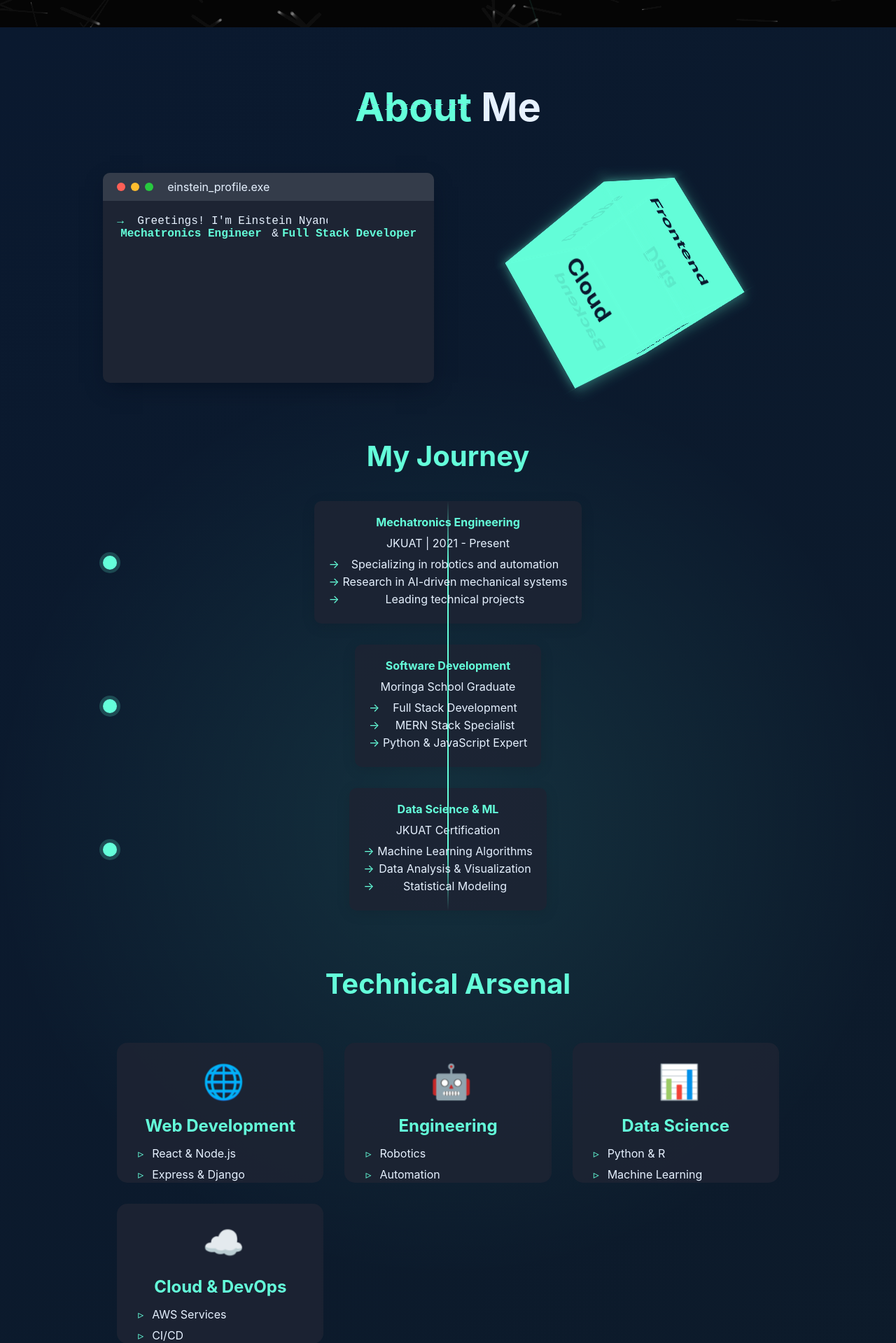
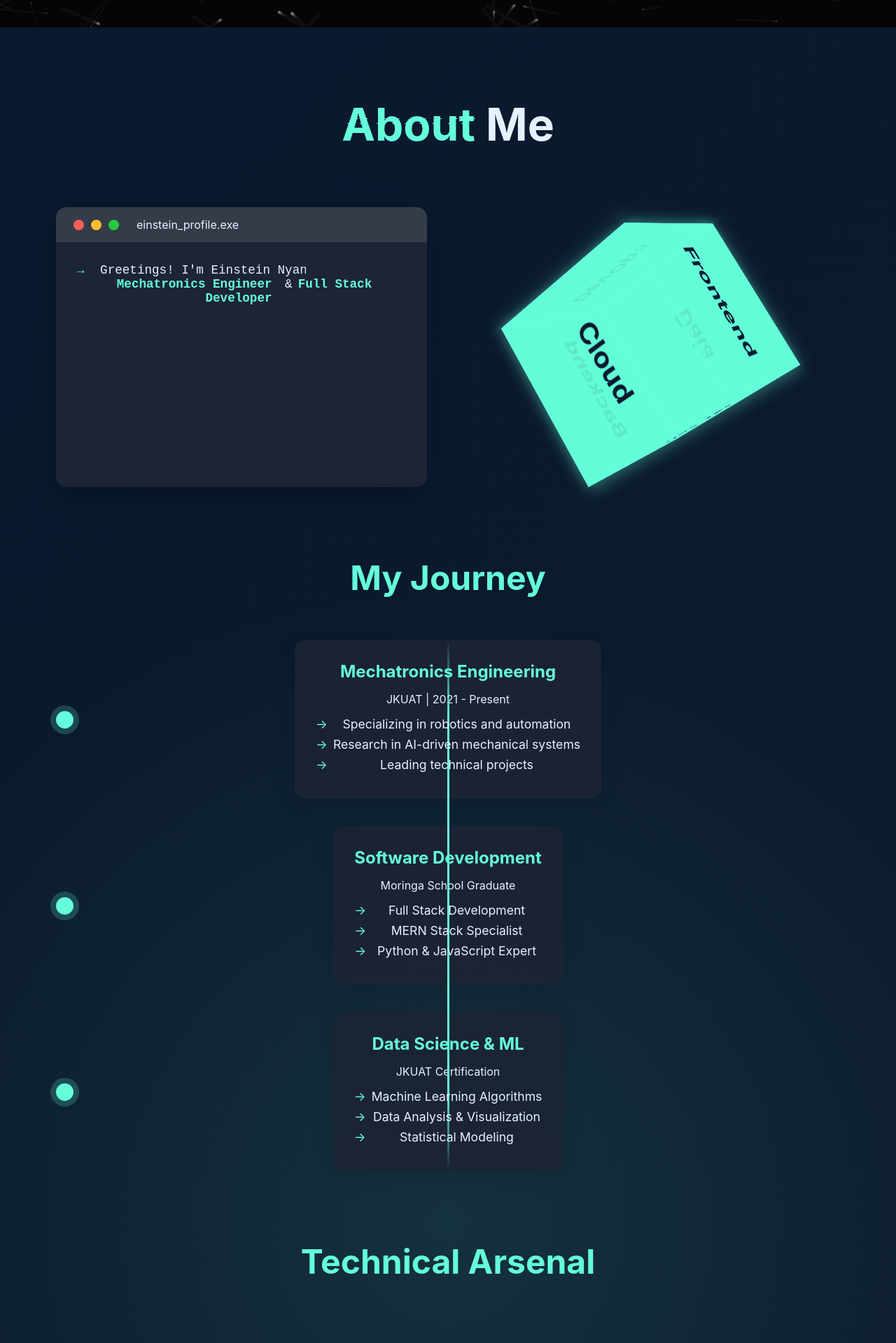
Before and after one commit to Nyandiekahh/Nyandieka-Portfolio, a React (Create React App) app: page / in a window 1280 px wide. Shown: the part 841-2760 px from the top of the page at 70% size. Built offline with nearby package versions, Linux system fonts and the light colour scheme.

Commit message:
Final commit

```diff
--- a/package.json
+++ b/package.json
@@ -8,6 +8,7 @@
     "@testing-library/user-event": "^13.5.0",
     "react": "^18.3.1",
     "react-dom": "^18.3.1",
+    "react-router-dom": "^6.27.0",
     "react-scripts": "5.0.1",
     "web-vitals": "^2.1.4"
   },
--- a/src/components/About/About.css
+++ b/src/components/About/About.css
@@ -1,8 +1,7 @@
-/* src/components/About/About.css */
 .about {
     background: linear-gradient(135deg, #0a192f 0%, #0d1b2a 100%);
     color: #e6f1ff;
-    padding: 80px 0;
+    padding: 100px 0; /* Increased padding */
     position: relative;
     overflow: hidden;
 }
@@ -19,16 +18,16 @@
 }
 
 .about-container {
-    max-width: 1200px;
+    max-width: 1400px; /* Increased from 1200px */
     margin: 0 auto;
-    padding: 0 20px;
+    padding: 0 40px; /* Increased padding */
 }
 
 /* Title Styles */
 .about-title {
-    font-size: 3.5rem;
+    font-size: 4rem; /* Increased from 3.5rem */
     text-align: center;
-    margin-bottom: 60px;
+    margin-bottom: 80px; /* Increased margin */
     position: relative;
     opacity: 0;
     transform: translateY(30px);
@@ -64,57 +63,50 @@
 }
 
 @keyframes glitch-anim-1 {
-    0% {
-      clip: rect(20px, 9999px, 21px, 0);
-    }
-    100% {
-      clip: rect(60px, 9999px, 61px, 0);
-    }
+    0% { clip: rect(20px, 9999px, 21px, 0); }
+    100% { clip: rect(60px, 9999px, 61px, 0); }
 }
 
 @keyframes glitch-anim-2 {
-    0% {
-      clip: rect(30px, 9999px, 31px, 0);
-    }
-    100% {
-      clip: rect(70px, 9999px, 71px, 0);
-    }
+    0% { clip: rect(30px, 9999px, 31px, 0); }
+    100% { clip: rect(70px, 9999px, 71px, 0); }
 }
 
 /* Grid Layout */
 .about-grid {
     display: grid;
     grid-template-columns: 1fr 1fr;
-    gap: 40px;
-    margin-bottom: 60px;
+    gap: 60px; /* Increased gap */
+    margin-bottom: 80px; /* Increased margin */
 }
 
 /* Terminal Effect */
 .about-text-container {
     background: #1d2433;
-    border-radius: 10px;
+    border-radius: 15px; /* Increased radius */
     overflow: hidden;
-    box-shadow: 0 10px 30px -10px rgba(2, 12, 27, 0.7);
+    box-shadow: 0 15px 40px -10px rgba(2, 12, 27, 0.7); /* Enhanced shadow */
     opacity: 0;
     transform: translateX(-30px);
+    min-height: 300px; /* Added minimum height */
 }
 
 .terminal-header {
     background: #343c4a;
-    padding: 10px 20px;
+    padding: 15px 25px; /* Increased padding */
     display: flex;
     align-items: center;
 }
 
 .terminal-buttons {
     display: flex;
-    gap: 8px;
-    margin-right: 20px;
+    gap: 10px; /* Increased gap */
+    margin-right: 25px; /* Increased margin */
 }
 
 .terminal-buttons span {
-    width: 12px;
-    height: 12px;
+    width: 15px; /* Increased size */
+    height: 15px; /* Increased size */
     border-radius: 50%;
 }
 
@@ -123,8 +115,9 @@
 .terminal-buttons span:nth-child(3) { background: #27c93f; }
 
 .terminal-content {
-    padding: 20px;
+    padding: 30px; /* Increased padding */
     font-family: 'Fira Code', monospace;
+    font-size: 1.1rem; /* Increased font size */
 }
 
 .typing-effect {
@@ -147,19 +140,19 @@
 
 .terminal-prompt {
     color: #64ffda;
-    margin-right: 10px;
+    margin-right: 12px; /* Increased margin */
 }
 
 .highlight {
     color: #64ffda;
     font-weight: bold;
-    margin: 0 5px;
+    margin: 0 8px; /* Increased margin */
 }
 
 /* 3D Rotating Cube */
 .skills-showcase {
     perspective: 1000px;
-    height: 300px;
+    height: 400px; /* Increased height */
     display: flex;
     align-items: center;
     justify-content: center;
@@ -168,8 +161,8 @@
 }
 
 .rotating-cube {
-    width: 200px;
-    height: 200px;
+    width: 250px; /* Increased size */
+    height: 250px; /* Increased size */
     position: relative;
     transform-style: preserve-3d;
     animation: rotate 20s infinite linear;
@@ -177,25 +170,25 @@
 
 .cube-face {
     position: absolute;
-    width: 200px;
-    height: 200px;
+    width: 250px; /* Increased size */
+    height: 250px; /* Increased size */
     display: flex;
     align-items: center;
     justify-content: center;
-    font-size: 2rem;
+    font-size: 2.5rem; /* Increased font size */
     font-weight: bold;
     color: #0a192f;
     background: rgba(100, 255, 218, 0.9);
-    border: 2px solid #64ffda;
-    box-shadow: 0 0 20px rgba(100, 255, 218, 0.3);
+    border: 3px solid #64ffda; /* Increased border */
+    box-shadow: 0 0 25px rgba(100, 255, 218, 0.3); /* Enhanced shadow */
 }
 
-  .front  { transform: translateZ(100px); }
-  .back   { transform: rotateY(180deg) translateZ(100px); }
-  .right  { transform: rotateY(90deg) translateZ(100px); }
-  .left   { transform: rotateY(-90deg) translateZ(100px); }
-  .top    { transform: rotateX(90deg) translateZ(100px); }
-  .bottom { transform: rotateX(-90deg) translateZ(100px); }
+.front  { transform: translateZ(125px); }
+.back   { transform: rotateY(180deg) translateZ(125px); }
+.right  { transform: rotateY(90deg) translateZ(125px); }
+.left   { transform: rotateY(-90deg) translateZ(125px); }
+.top    { transform: rotateX(90deg) translateZ(125px); }
+.bottom { transform: rotateX(-90deg) translateZ(125px); }
 
 @keyframes rotate {
     from { transform: rotateX(0) rotateY(0) rotateZ(0); }
@@ -204,7 +197,7 @@
 
 /* Timeline */
 .journey-timeline {
-    margin: 80px 0;
+    margin: 100px 0; /* Increased margin */
     opacity: 0;
     transform: translateY(30px);
 }
@@ -212,14 +205,16 @@
 .timeline-title {
     text-align: center;
     color: #64ffda;
-    font-size: 2.5rem;
-    margin-bottom: 40px;
+    font-size: 3rem; /* Increased font size */
+    margin-bottom: 60px; /* Increased margin */
 }
 
 .timeline-grid {
     display: grid;
-    gap: 30px;
+    gap: 40px; /* Increased gap */
     position: relative;
+    max-width: 1200px; /* Added max-width */
+    margin: 0 auto;
 }
 
 .timeline-grid::before {
@@ -228,7 +223,7 @@
     left: calc(50% - 1px);
     top: 0;
     height: 100%;
-    width: 2px;
+    width: 3px; /* Increased width */
     background: linear-gradient(180deg,
       transparent 0%,
       #64ffda 15%,
@@ -240,53 +235,56 @@
 .timeline-item {
     display: grid;
     grid-template-columns: 1fr auto 1fr;
-    gap: 20px;
+    gap: 30px; /* Increased gap */
     align-items: center;
 }
 
 .timeline-dot {
-    width: 20px;
-    height: 20px;
+    width: 25px; /* Increased size */
+    height: 25px; /* Increased size */
     background: #64ffda;
     border-radius: 50%;
     position: relative;
     z-index: 1;
-    box-shadow: 0 0 0 5px rgba(100, 255, 218, 0.2);
+    box-shadow: 0 0 0 8px rgba(100, 255, 218, 0.2); /* Enhanced shadow */
     transition: all 0.3s ease;
 }
 
 .timeline-item:hover .timeline-dot {
     transform: scale(1.3);
-    box-shadow: 0 0 0 8px rgba(100, 255, 218, 0.2);
+    box-shadow: 0 0 0 12px rgba(100, 255, 218, 0.2);
 }
 
 .timeline-content {
     background: rgba(29, 36, 51, 0.9);
-    padding: 20px;
-    border-radius: 10px;
-    box-shadow: 0 4px 20px rgba(0, 0, 0, 0.1);
+    padding: 30px; /* Increased padding */
+    border-radius: 15px; /* Increased radius */
+    box-shadow: 0 8px 30px rgba(0, 0, 0, 0.1);
     transition: all 0.3s ease;
+    max-width: 500px; /* Added max-width */
 }
 
 .timeline-content:hover {
     transform: translateY(-5px);
-    box-shadow: 0 8px 30px rgba(100, 255, 218, 0.2);
+    box-shadow: 0 12px 40px rgba(100, 255, 218, 0.2);
 }
 
 .timeline-content h4 {
     color: #64ffda;
-    margin-bottom: 10px;
+    margin-bottom: 15px;
+    font-size: 1.5rem; /* Increased font size */
 }
 
 .timeline-content ul {
     list-style: none;
-    margin-top: 10px;
+    margin-top: 15px;
 }
 
 .timeline-content ul li {
-    margin: 5px 0;
-    padding-left: 20px;
+    margin: 8px 0;
+    padding-left: 25px; /* Increased padding */
     position: relative;
+    font-size: 1.1rem; /* Increased font size */
 }
 
 .timeline-content ul li::before {
@@ -298,7 +296,7 @@
 
 /* Tech Stack Cards */
 .tech-stack {
-    margin: 80px 0;
+    margin: 100px 0; /* Increased margin */
     opacity: 0;
     transform: translateY(30px);
 }
@@ -306,25 +304,30 @@
 .tech-stack h3 {
     text-align: center;
     color: #64ffda;
-    font-size: 2.5rem;
-    margin-bottom: 40px;
+    font-size: 3rem; /* Increased font size */
+    margin-bottom: 60px; /* Increased margin */
 }
 
 .tech-cards {
     display: grid;
-    grid-template-columns: repeat(auto-fit, minmax(250px, 1fr));
-    gap: 30px;
-    padding: 20px;
+    grid-template-columns: repeat(auto-fit, minmax(300px, 1fr)); /* Increased minmax */
+    gap: 40px; /* Increased gap */
+    padding: 30px; /* Increased padding */
+    max-width: 1400px; /* Added max-width */
+    margin: 0 auto;
 }
 
 .tech-card {
     background: rgba(29, 36, 51, 0.9);
-    border-radius: 15px;
-    padding: 30px;
+    border-radius: 20px; /* Increased radius */
+    padding: 40px; /* Increased padding */
     text-align: center;
     transition: all 0.3s cubic-bezier(0.25, 0.8, 0.25, 1);
     position: relative;
-    overflow: hidden;
+    min-height: 350px; /* Added minimum height */
+    display: flex;
+    flex-direction: column;
+    justify-content: space-between;
 }
 
 .tech-card::before {
@@ -337,11 +340,12 @@
     background: linear-gradient(135deg, rgba(100, 255, 218, 0.1) 0%, transparent 100%);
     opacity: 0;
     transition: opacity 0.3s ease;
+    border-radius: 20px;
 }
 
 .tech-card:hover {
-    transform: translateY(-10px);
-    box-shadow: 0 15px 30px rgba(0, 0, 0, 0.3);
+    transform: translateY(-15px); /* Increased transform */
+    box-shadow: 0 20px 40px rgba(0, 0, 0, 0.3);
 }
 
 .tech-card:hover::before {
@@ -349,36 +353,28 @@
 }
 
 .card-icon {
-    font-size: 3rem;
-    margin-bottom: 20px;
+    font-size: 4rem; /* Increased font size */
+    margin-bottom: 25px; /* Increased margin */
     display: inline-block;
     animation: float 3s ease-in-out infinite;
 }
 
-  @keyframes float {
-    0%, 100% {
-      transform: translateY(0);
-    }
-    50% {
-      transform: translateY(-10px);
-    }
-  }
-
 .tech-card h4 {
     color: #64ffda;
-    margin-bottom: 15px;
-    font-size: 1.5rem;
+    margin-bottom: 20px; /* Increased margin */
+    font-size: 1.8rem; /* Increased font size */
 }
 
 .tech-card ul {
     list-style: none;
     padding: 0;
     text-align: left;
+    font-size: 1.1rem; /* Increased font size */
 }
 
 .tech-card ul li {
-    margin: 10px 0;
-    padding-left: 20px;
+    margin: 12px 0; /* Increased margin */
+    padding-left: 25px; /* Increased padding */
     position: relative;
 }
 
@@ -387,11 +383,12 @@
     position: absolute;
     left: 0;
     color: #64ffda;
+    font-size: 1.2rem; /* Increased font size */
 }
 
 /* Achievements Section */
 .achievements {
-    margin-top: 80px;
+    margin-top: 100px; /* Increased margin */
     opacity: 0;
     transform: translateY(30px);
 }
@@ -399,26 +396,32 @@
 .achievements h3 {
     text-align: center;
     color: #64ffda;
-    font-size: 2.5rem;
-    margin-bottom: 40px;
+    font-size: 3rem; /* Increased font size */
+    margin-bottom: 60px; /* Increased margin */
 }
 
 .achievement-cards {
     display: flex;
     justify-content: center;
-    gap: 30px;
+    gap: 40px; /* Increased gap */
     flex-wrap: wrap;
+    max-width: 1400px; /* Added max-width */
+    margin: 0 auto;
 }
 
 .achievement-card {
     background: rgba(29, 36, 51, 0.9);
-    border-radius: 10px;
-    padding: 20px;
-    width: 300px;
+    border-radius: 15px; /* Increased radius */
+    padding: 30px; /* Increased padding */
+    width: 350px; /* Increased width */
+    min-height: 200px; /* Added minimum height */
     text-align: center;
     transition: all 0.3s ease;
     position: relative;
     overflow: hidden;
+    display: flex;
+    flex-direction: column;
+    justify-content: center;
 }
 
 .achievement-card::after {
@@ -433,32 +436,16 @@
     transition: all 0.8s;
 }
 
-  .achievement-card:hover::after {
-    transform: rotate(45deg) translate(50%, 50%);
-  }
-
 .achievement-card:hover {
-    transform: translateY(-5px);
-    box-shadow: 0 10px 20px rgba(0, 0, 0, 0.2);
+    transform: translateY(-10px);
+    box-shadow: 0 15px 30px rgba(0, 0, 0, 0.2);
 }
 
 .achievement-icon {
-    font-size: 2.5rem;
-    margin-bottom: 15px;
+    font-size: 3rem; /* Increased font size */
+    margin-bottom: 20px; /* Increased margin */
     display: inline-block;
     animation: pulse 2s infinite;
-  }
-
-  @keyframes pulse {
-    0% {
-      transform: scale(1);
-    }
-    50% {
-      transform: scale(1.1);
-    }
-    100% {
-      transform: scale(1);
-    }
 }
 
 /* Animation Classes */
@@ -473,67 +460,24 @@
     transform: translateY(0);
 }
 
-  /* Responsive Design */
-  @media screen and (max-width: 1024px) {
-    .about-grid {
-      grid-template-columns: 1fr;
+/* Animations */
+@keyframes pulse {
+    0% { transform: scale(1); }
+    50% { transform: scale(1.1); }
+    100% { transform: scale(1); }
 }
 
-    .skills-showcase {
-      height: 200px;
+@keyframes float {
+    0%, 100% { transform: translateY(0); }
+    50% { transform: translateY(-15px); } /* Increased float distance */
 }
 
-    .rotating-cube {
-      width: 150px;
-      height: 150px;
-    }
-
-    .cube-face {
-      width: 150px;
-      height: 150px;
-      font-size: 1.5rem;
-    }
-  }
-
-  @media screen and (max-width: 768px) {
-    .about-title {
-      font-size: 2.5rem;
-    }
-
-    .timeline-grid::before {
-      left: 20px;
-    }
-
-    .timeline-item {
-      grid-template-columns: auto 1fr;
-      gap: 10px;
-    }
-
-    .timeline-content {
-      grid-column: 2;
-    }
-
-    .achievement-cards {
-      flex-direction: column;
-      align-items: center;
-    }
-
-    .achievement-card {
-      width: 100%;
-      max-width: 300px;
-    }
+@keyframes shimmer {
+    0% { background-position: -200% 0; }
+    100% { background-position: 200% 0; }
 }
 
 /* Shimmer Effect */
-  @keyframes shimmer {
-    0% {
-      background-position: -200% 0;
-    }
-    100% {
-      background-position: 200% 0;
-    }
-  }
-
 .tech-card::after {
     content: '';
     position: absolute;
@@ -544,12 +488,13 @@
     background: linear-gradient(
         90deg,
         transparent,
-      rgba(100, 255, 218, 0.1),
+        rgba(100, 255, 218, 0.15),
         transparent
     );
     background-size: 200% 100%;
     animation: shimmer 3s infinite;
     pointer-events: none;
+    border-radius: 20px; /* Match card border radius */
 }
 
 /* Custom Scrollbar */
@@ -559,14 +504,196 @@
 }
 
 .terminal-content::-webkit-scrollbar {
-    width: 8px;
+    width: 10px; /* Increased width */
 }
 
 .terminal-content::-webkit-scrollbar-track {
     background: rgba(29, 36, 51, 0.9);
+    border-radius: 5px;
 }
 
 .terminal-content::-webkit-scrollbar-thumb {
     background-color: #64ffda;
-    border-radius: 4px;
+    border-radius: 5px;
+    border: 2px solid rgba(29, 36, 51, 0.9);
 }
+
+/* Responsive Design */
+@media screen and (max-width: 1400px) {
+    .about-container {
+        max-width: 1200px;
+    }
+
+    .tech-cards {
+        grid-template-columns: repeat(2, 1fr);
+    }
+}
+
+@media screen and (max-width: 1200px) {
+    .about-title {
+        font-size: 3.5rem;
+    }
+
+    .tech-stack h3,
+    .achievements h3,
+    .timeline-title {
+        font-size: 2.8rem;
+    }
+
+    .about-container {
+        padding: 0 30px;
+    }
+}
+
+@media screen and (max-width: 1024px) {
+    .about-grid {
+        grid-template-columns: 1fr;
+        gap: 40px;
+    }
+
+    .skills-showcase {
+        height: 300px;
+    }
+
+    .rotating-cube {
+        width: 200px;
+        height: 200px;
+    }
+
+    .cube-face {
+        width: 200px;
+        height: 200px;
+        font-size: 2rem;
+    }
+
+    .about-container {
+        max-width: 900px;
+    }
+
+    .tech-cards {
+        grid-template-columns: repeat(2, 1fr);
+        gap: 30px;
+    }
+
+    .tech-card {
+        padding: 30px;
+        min-height: 320px;
+    }
+}
+
+@media screen and (max-width: 768px) {
+    .about {
+        padding: 60px 0;
+    }
+
+    .about-title {
+        font-size: 3rem;
+        margin-bottom: 50px;
+    }
+
+    .timeline-grid::before {
+        left: 20px;
+    }
+
+    .timeline-item {
+        grid-template-columns: auto 1fr;
+        gap: 15px;
+    }
+
+    .timeline-content {
+        grid-column: 2;
+        padding: 20px;
+        font-size: 0.95rem;
+    }
+
+    .tech-cards {
+        grid-template-columns: 1fr;
+        gap: 25px;
+    }
+
+    .tech-card {
+        min-height: 300px;
+    }
+
+    .achievement-cards {
+        flex-direction: column;
+        align-items: center;
+        gap: 25px;
+    }
+
+    .achievement-card {
+        width: 100%;
+        max-width: 350px;
+        min-height: 180px;
+    }
+
+    .tech-stack h3,
+    .achievements h3,
+    .timeline-title {
+        font-size: 2.5rem;
+        margin-bottom: 40px;
+    }
+}
+
+@media screen and (max-width: 480px) {
+    .about-container {
+        padding: 0 20px;
+    }
+
+    .about-title {
+        font-size: 2.5rem;
+    }
+
+    .tech-stack h3,
+    .achievements h3,
+    .timeline-title {
+        font-size: 2rem;
+    }
+
+    .tech-card {
+        padding: 25px;
+        min-height: 280px;
+    }
+
+    .card-icon {
+        font-size: 3rem;
+    }
+
+    .tech-card h4 {
+        font-size: 1.5rem;
+    }
+
+    .tech-card ul li {
+        font-size: 1rem;
+    }
+
+    .timeline-content h4 {
+        font-size: 1.3rem;
+    }
+
+    .achievement-card {
+        padding: 20px;
+        min-height: 160px;
+    }
+
+    .achievement-icon {
+        font-size: 2.5rem;
+    }
+}
+
+/* Additional Hover Effects */
+.tech-card:hover .card-icon {
+    transform: scale(1.1) translateY(-5px);
+}
+
+.achievement-card:hover .achievement-icon {
+    animation: pulse 1s infinite;
+}
+
+/* Improved Focus States for Accessibility */
+.tech-card:focus-within,
+.achievement-card:focus-within,
+.timeline-content:focus-within {
+    outline: 2px solid #64ffda;
+    outline-offset: 4px;
+}
```
Also changed, not shown: src/components/Hero/Hero.js (+19 -14 lines), 1 other file (tests, documents, lock files or other folders). Lines whose indentation alone changed are shown as unchanged.
